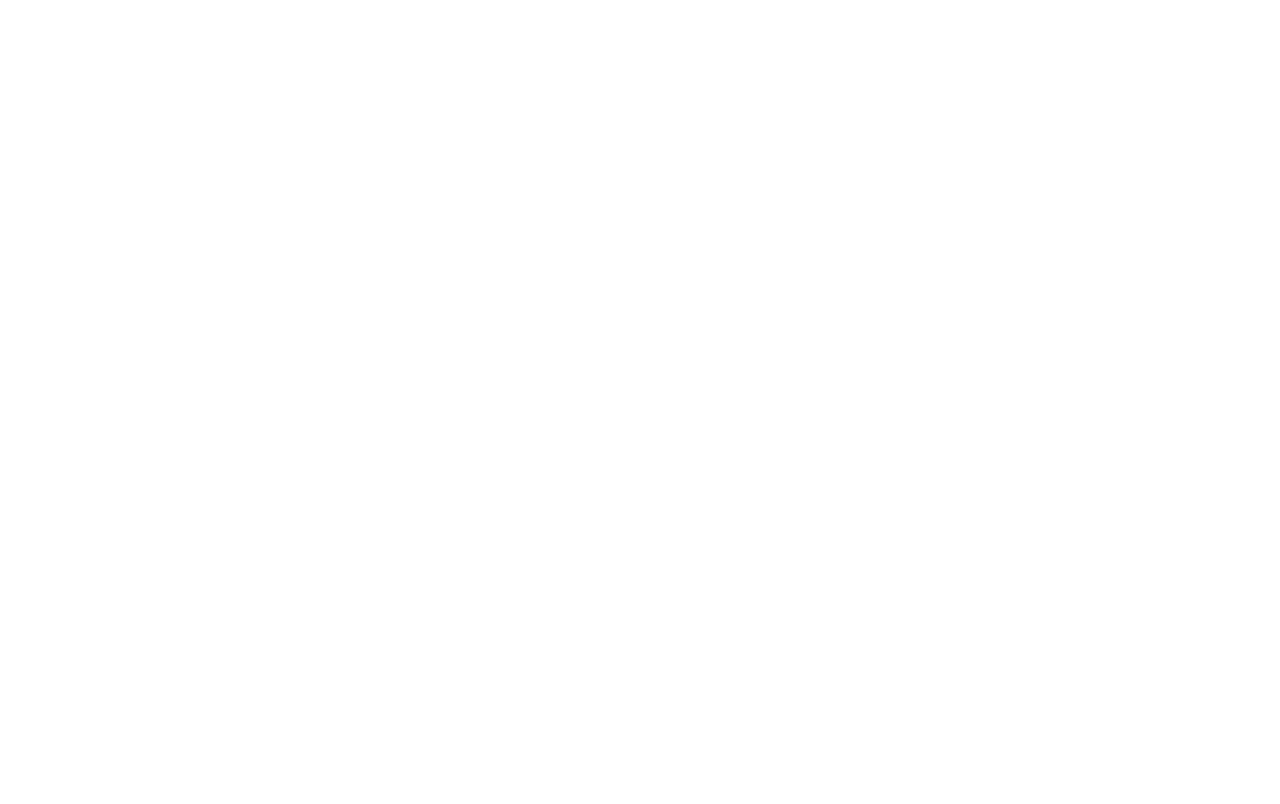
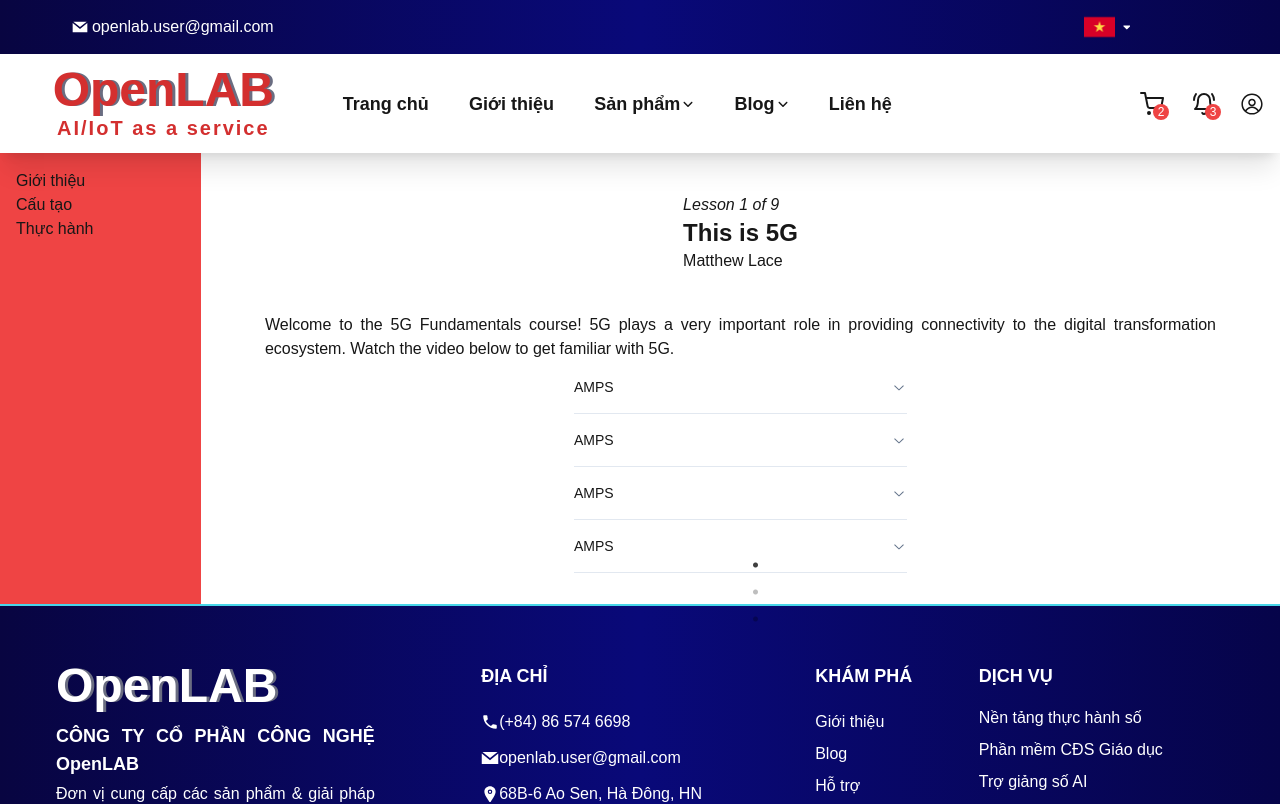
Before and after one commit to tranhung26092002/OpenLAB-Web-FE, a Next.js app: page /products/courses/1 in a window 1280 px wide. Before the commit this address had no page. Shown: the top 804 px of the page. Built offline with nearby package versions, Linux system fonts and the light colour scheme.

Commit message:
custom-course

```diff
--- a/src/app/(containers)/chatbotAi/page.tsx
+++ b/src/app/(containers)/chatbotAi/page.tsx
@@ -3,7 +3,9 @@
 export default function ChatBotAI() {
   return (
     <div>
-      ChatBotAI
+      <input
+
+      />
     </div>
   )
 }
--- /dev/null
+++ b/src/app/(containers)/products/courses/[slug]/(lessons)/lesson3/page.tsx
@@ -0,0 +1,5 @@
+import React from "react";
+
+export default function Lesson3() {
+  return <div>Lesson3</div>;
+}
--- a/src/app/(containers)/products/courses/[slug]/layout.tsx
+++ b/src/app/(containers)/products/courses/[slug]/layout.tsx
@@ -11,7 +11,8 @@
   return (
     <PrivateRouter>
       <MainLayout>
-        <div>
+        <div className="flex">
+          <div className="bg-red-500 w-[20%] px-4 py-4">
             <nav>
               <ul>
                 <li>
@@ -27,6 +28,7 @@
             </nav>
           </div>
           <div>{children}</div>
+        </div>
       </MainLayout>
     </PrivateRouter>
   );
--- a/src/app/(containers)/products/courses/[slug]/page.tsx
+++ b/src/app/(containers)/products/courses/[slug]/page.tsx
@@ -1,5 +1,120 @@
+'use client'
+import { StaticImageData } from "next/image";
 import React from "react";
+import AccordionExtra from "~/components/products/courses/private-course/section/AccordionExtra";
+import TitleLesson from "~/components/products/courses/private-course/section/TitleLesson";
+import carTechImg from "~/assets/image/course/5g/KttKrAFGkfnR7WRV_OugaeZSszOB1pHPz.jpg";
+import { settings } from "~/configs/settingSlider";
+import Slider from "react-slick";
+type dataTest = {
+  title: string;
+  image: string | StaticImageData;
+  description: string;
+};
+const newSettings = {
+  ...settings,
+  autoplay: false,
+  //autoplaySpeed: 3000,
+  pauseOnHover: true,
+  pauseOnFocus: true,
+  responsive: [
+    {
+      breakpoint: 10000,
+      settings: {
+        slidesToShow: 1,
+        slidesToScroll: 1,
+        infinite: true,
+      },
+    },
+    {
+      breakpoint: 1024,
+      settings: {
+        slidesToShow: 1,
+        slidesToScroll: 1,
+        initialSlide: 2,
+      },
+    },
+    {
+      breakpoint: 640,
+      settings: {
+        slidesToShow: 1,
+        slidesToScroll: 1,
+      },
+    },
+  ],
+};
+const dataSlide: dataTest[] = [
+  {
+    title: "Network Slicing",
+    image: carTechImg.src,
+    description:
+      "5G use case can vary to meet different user demands and running applications. Lets take a look at why this is and how this is managed.",
+  },
+  {
+    title: "Network Slicing",
+    image: carTechImg.src,
+    description:
+      "5G use case can vary to meet different user demands and running applications. Lets take a look at why this is and how this is managed.",
+  },
+  {
+    title: "Network Slicing",
+    image: carTechImg.src,
+    description:
+      "5G use case can vary to meet different user demands and running applications. Lets take a look at why this is and how this is managed.",
+  },
+];
+export default function OverviewCourse() {
+  return (
+    <div className="px-16 flex flex-col justify-center items-center">
+      <TitleLesson
+        title={"This is 5G"}
+        complete={"9"}
+        percent={"1"}
+        author="Matthew Lace"
+      />
 
-export default function page() {
-  return <div>asdasdsa</div>;
+      <div>
+        <p className=" text-justify">
+          Welcome to the 5G Fundamentals course! 5G plays a very important role
+          in providing connectivity to the digital transformation ecosystem.
+          Watch the video below to get familiar with 5G.
+        </p>
+      </div>
+      <div className="w-[35%] flex justify-center flex-col">
+        <AccordionExtra
+          content={"AMPS"}
+          description={
+            "Advanced Mobile Phone System (AMPS) was an analog mobile phone system standard originally developed by Bell Labs and later modified in a cooperative effort between Bell Labs and Motorola."
+          }
+        />
+        <AccordionExtra
+          content={"AMPS"}
+          description={
+            "Advanced Mobile Phone System (AMPS) was an analog mobile phone system standard originally developed by Bell Labs and later modified in a cooperative effort between Bell Labs and Motorola."
+          }
+        />
+        <AccordionExtra
+          content={"AMPS"}
+          description={
+            "Advanced Mobile Phone System (AMPS) was an analog mobile phone system standard originally developed by Bell Labs and later modified in a cooperative effort between Bell Labs and Motorola."
+          }
+        />
+        <AccordionExtra
+          content={"AMPS"}
+          description={
+            "Advanced Mobile Phone System (AMPS) was an analog mobile phone system standard originally developed by Bell Labs and later modified in a cooperative effort between Bell Labs and Motorola."
+          }
+        />
+      </div>
+      <div>
+        <Slider {...newSettings}>
+          {dataSlide.map((item, index) => {
+            return <div className="my-3" key={index}>
+
+            </div>;
+          })}
+        </Slider>
+      </div>
+    </div>
+  );
 }
--- a/src/configs/settingSlider.ts
+++ b/src/configs/settingSlider.ts
@@ -6,7 +6,6 @@
     slidesToScroll: 1,
     autoplay: true,
     autoplaySpeed: 3000,
-
     pauseOnHover: true,
     pauseOnFocus: true,
     responsive: [
--- a/src/store/auth/AuthStore.ts
+++ b/src/store/auth/AuthStore.ts
@@ -20,7 +20,7 @@
 
 const createAuthSlice: StateCreator<AuthStoreSliceProps> = (set) => (
     {
-        isAuth: false,
+        isAuth: true,
         user: {
             id: '',
             fullname: '',
```
Also changed, not shown: src/app/(containers)/products/courses/[slug]/(lessons)/lesson1/page.tsx (renamed from src/app/(containers)/products/courses/[slug]/(5g-lesson)/cau-tao/page.tsx), src/app/(containers)/products/courses/[slug]/(lessons)/lesson2/page.tsx (renamed from src/app/(containers)/products/courses/[slug]/(5g-lesson)/lap-trinh-esp8266/page.tsx), src/assets/image/course/5g/KttKrAFGkfnR7WRV_OugaeZSszOB1pHPz.jpg (added). Lines whose indentation alone changed are shown as unchanged.
